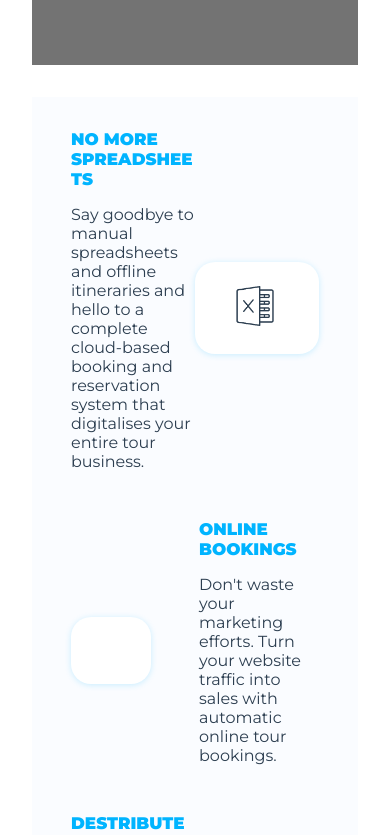
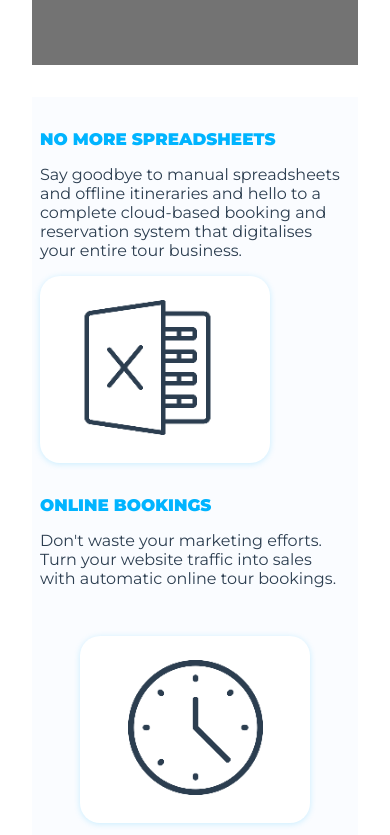
Before and after one commit to MuhammadYousufHere/train, a React (Create React App) app: page /blogs in a window 390 px wide. Shown: the part 1049-1884 px from the top of the page. Built offline with nearby package versions, Linux system fonts and the light colour scheme.

Commit message:
blog responsiveness

```diff
--- a/src/pages/Blogs/Flow.scss
+++ b/src/pages/Blogs/Flow.scss
@@ -84,4 +84,15 @@
   }
 }
 @media screen and (max-width: 28em) {
+  .flow-container .jumbo .flow-content {
+    .left {
+      max-width: 100%;
+    }
+    display: flex;
+    justify-content: space-between;
+    align-items: flex-start;
+    flex-direction: column;
+    width: 100%;
+    margin: 0.4rem 0;
+  }
 }
--- a/src/pages/Blogs/Pricing.scss
+++ b/src/pages/Blogs/Pricing.scss
@@ -8,6 +8,7 @@
     .top {
       h1 {
         color: $text-main;
+        font-size: clamp(1.25rem, 0.083rem + 2vw, 5.25rem);
       }
     }
     .middle {
@@ -37,7 +38,7 @@
           .top-row {
             h1 {
               color: #2c3e50;
-              font-size: clamp(1.5rem, 0.083rem + 2vw, 5.25rem);
+              font-size: clamp(1.25rem, 0.083rem + 2vw, 5.25rem);
               position: relative;
               margin: 0;
               sup {
--- a/src/pages/Blogs/Tours.scss
+++ b/src/pages/Blogs/Tours.scss
@@ -10,6 +10,7 @@
       text-align: center;
       h1 {
         color: $text-main;
+        font-size: clamp(1.25rem, 0.083rem + 1.7vw, 3.25rem);
       }
     }
     .middle {
--- a/src/pages/Blogs/style.scss
+++ b/src/pages/Blogs/style.scss
@@ -118,6 +118,44 @@ $padding-xl: 2rem;
       }
       .bottom {
       }
+      .middle {
+        .flow-container {
+          .jumbo {
+            &:nth-of-type(even) {
+              .flow-content {
+                flex-direction: row-reverse;
+                justify-content: flex-end;
+                gap: 2rem;
+                flex-direction: column;
+                align-items: center;
+                .right {
+                  .icon-card {
+                    text-align: center;
+                  }
+                }
+              }
+            }
+          }
+          .jumbo {
+            &:nth-of-type(odd) {
+              .stare {
+                figure {
+                  img {
+                    transform: scaleY(-1);
+                  }
+                }
+              }
+            }
+          }
+          .jumbo {
+            &:last-of-type {
+              .stare {
+                display: none;
+              }
+            }
+          }
+        }
+      }
     }
   }
 }
```
